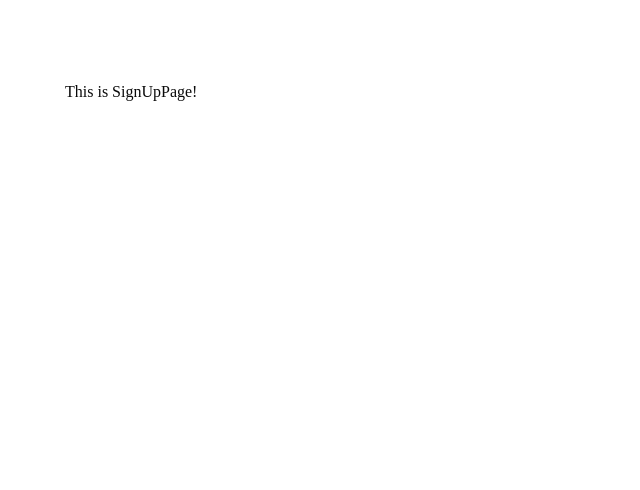
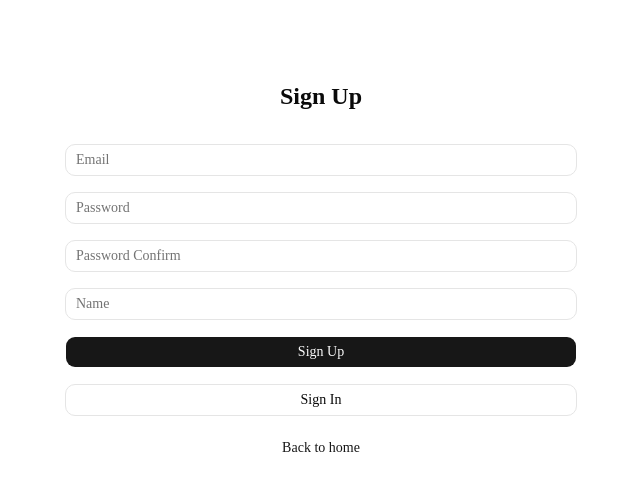
Before and after one commit to zuzubibi/pj_next, a Next.js app in the folder mini-community/: page /sign-up in a window 1280 px wide. Shown: the top 490 px of the page, without its empty margins (319-959 px from the left). Built offline with nearby package versions, Linux system fonts and the light colour scheme.

Commit message:
feat: SignUpPage 구현하기

```diff
--- a/mini-community/components/pages/SignUpPage.tsx
+++ b/mini-community/components/pages/SignUpPage.tsx
@@ -1,7 +1,94 @@
+'use client';
+
+import { useCallback, useState } from "react";
+import { useRouter } from "next/navigation";
+import Link from 'next/link';
+import { Button, buttonVariants } from '@/components/ui/button';
+import { Input } from '@/components/ui/input';
+import { signUp } from "@/lib/apiManager";
+import { cn } from '@/lib/utils';
+
 const SignUpPage = () => {
+    const router = useRouter();
+
+    const [email, setEmail] = useState('');
+    const [password, setPassword] = useState('');
+    const [passwordConfirm, setPasswordConfirm] = useState('');
+    const [name, setName] = useState('');
+
+    const handleClickSignUp = useCallback(async () => {
+        if (!email || !password || !passwordConfirm || !name) {
+            alert('Please enter all information.');
+        }
+
+        try {
+            const response = await signUp(email, password, name);
+
+            if (response.ok) {
+                router.replace('/sign-up');
+            }
+        } catch (error) {
+            console.log(error);
+        }
+    }, [email, password, passwordConfirm, name, router]);
+
     return (
         <div>
-            This is SignUpPage!
+            <p className="text-2xl font-bold text-center">
+                Sign Up
+            </p>
+
+            <div className="mt-8 space-y-4">
+                <Input
+                    type='email'
+                    placeholder="Email"
+                    value={email}
+                    onChange={(event) => {
+                        setEmail(event.target.value);
+                    }}
+                />
+                <Input
+                    type="password"
+                    placeholder="Password"
+                    value={password}
+                    onChange={(event) => {
+                        setPassword(event.target.value);
+                    }}
+                />
+                <Input
+                    type="password"
+                    placeholder="Password Confirm"
+                    value={passwordConfirm}
+                    onChange={(event) => {
+                        setPasswordConfirm(event.target.value);
+                    }}
+                />
+                <Input
+                    type='text'
+                    placeholder="Name"
+                    value={name}
+                    onChange={(event) => {
+                        setName(event.target.value);
+                    }}
+                />
+                <Button
+                    className='w-full'
+                    onClick={handleClickSignUp}>
+                    Sign Up
+                </Button>
+                <Link
+                    href='/sign-in'
+                    className={ cn(buttonVariants({ variant: 'outline'}), 'w-full')}
+                >
+                    Sign In
+                </Link>
+                <Link
+                    href='/'
+                    className={ cn(buttonVariants({ variant: 'link'}), 'w-full')}
+                >
+                    Back to home
+                </Link>
+            </div>
         </div>
     );
 }
```
